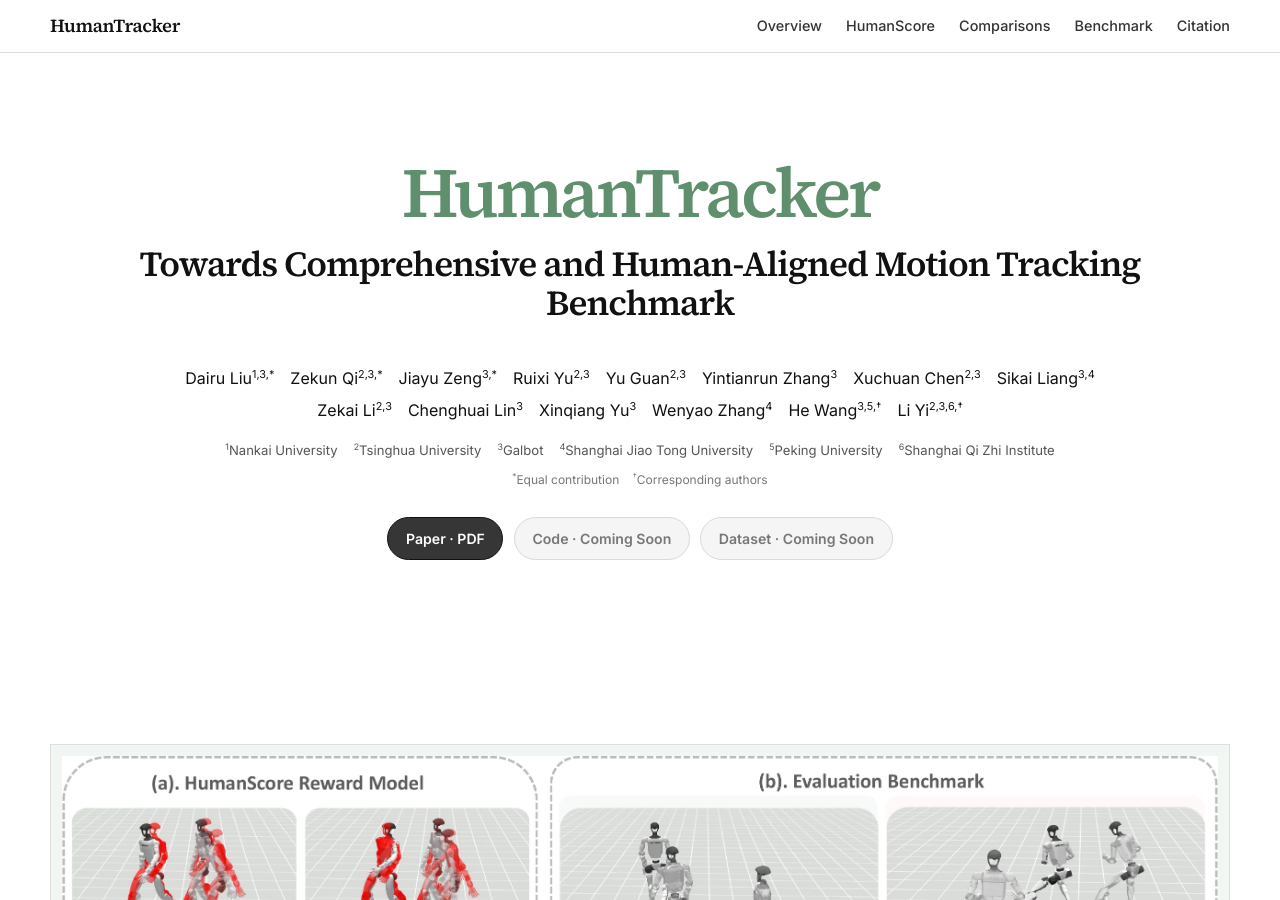
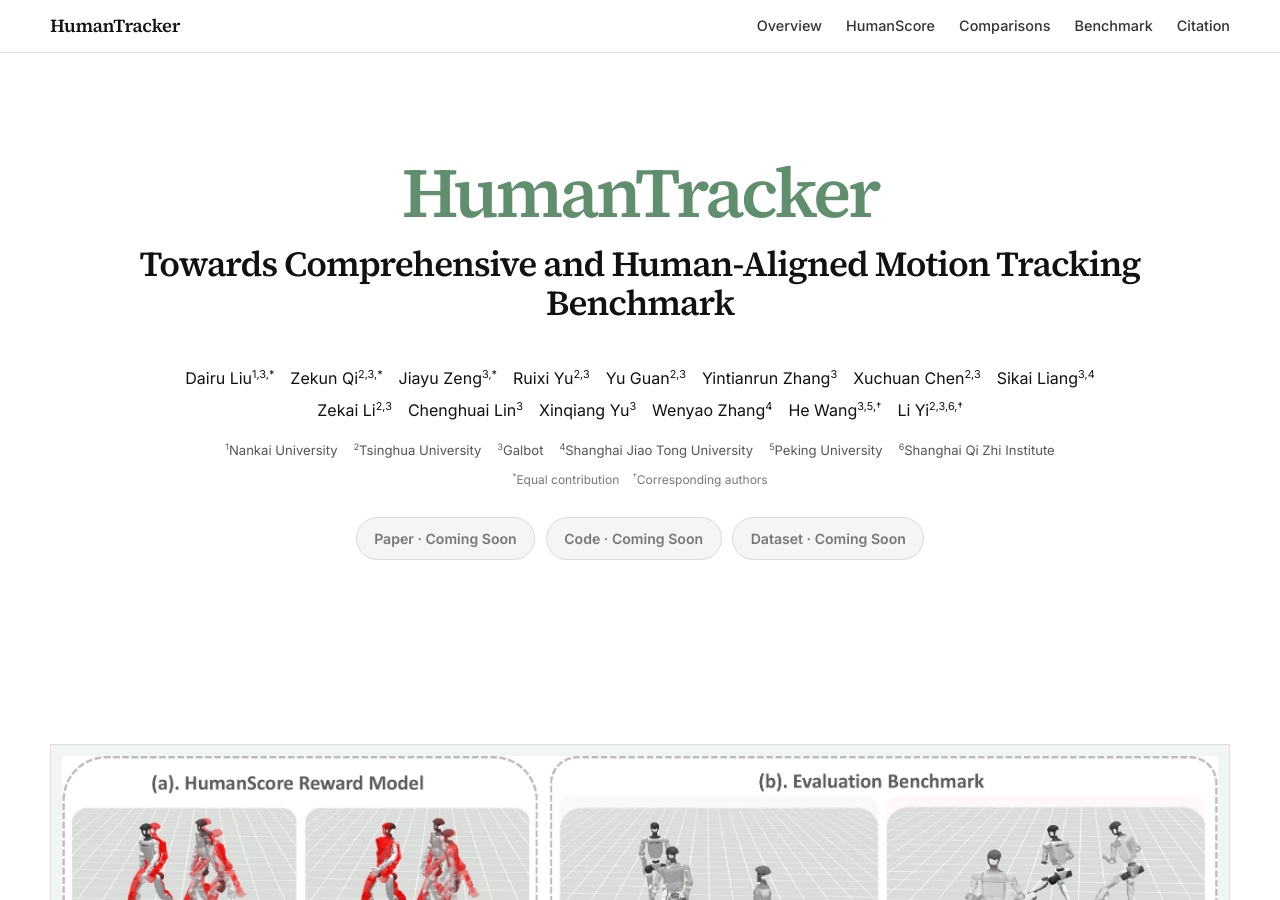
Before and after one commit to dairuliu/dairuliu.github.io, a Jekyll site: the page humantracker/index.html, which Jekyll copies as it is, in a window 1280 px wide and 900 px high. Built offline with Jekyll 4.4.1, drawn with Linux system fonts in a browser that asks for light colours.

Commit message:
Mark paper link as coming soon

```diff
--- a/humantracker/index.html
+++ b/humantracker/index.html
@@ -84,9 +84,9 @@
           <p class="contributions"><sup>*</sup>Equal contribution &nbsp;&nbsp; <sup>†</sup>Corresponding authors</p>
 
           <div class="publication-links" aria-label="Project links">
-            <a href="./static/paper/humantracker.pdf" class="button is-rounded is-dark">
-              <span>Paper · PDF</span>
-            </a>
+            <span class="button is-rounded is-light coming-soon" aria-disabled="true">
+              <span>Paper · Coming Soon</span>
+            </span>
             <span class="button is-rounded is-light coming-soon" aria-disabled="true">
               <span>Code · Coming Soon</span>
             </span>
```
